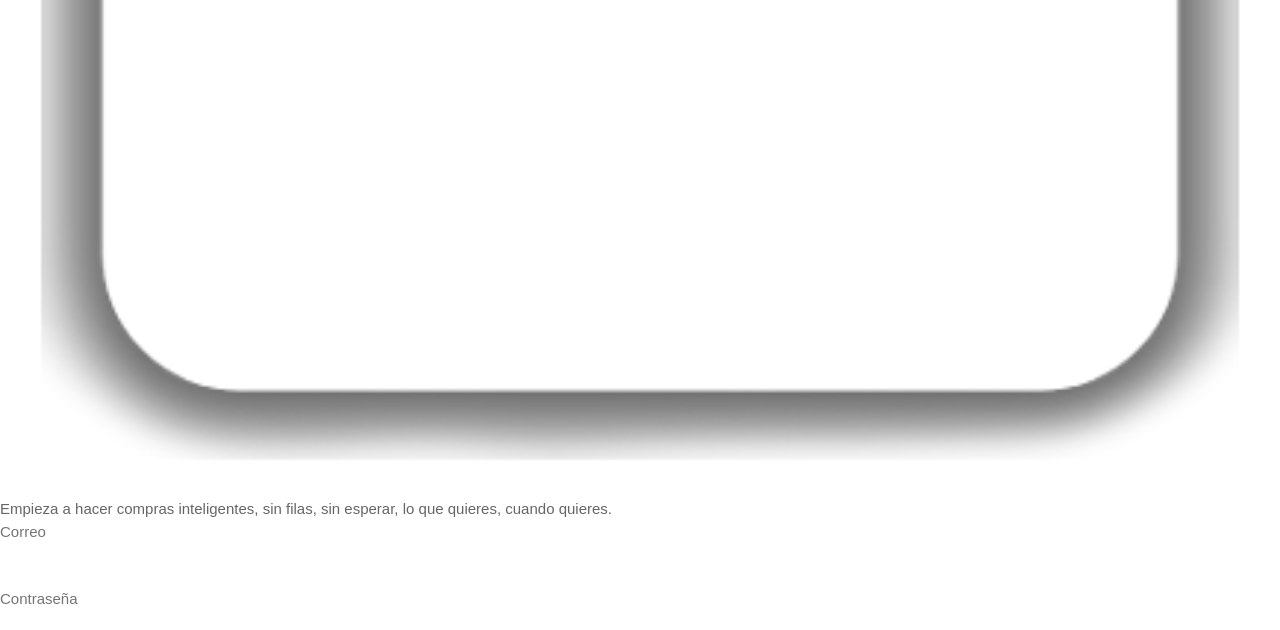
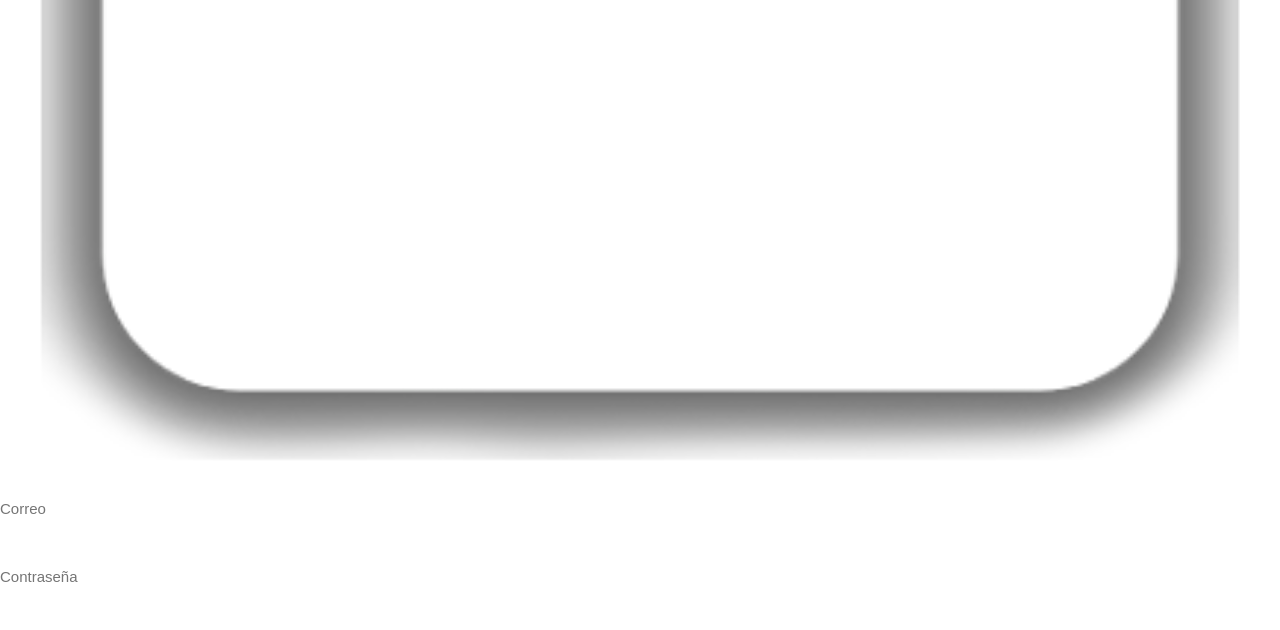
Before and after one commit to GabrielEsq1/testedede, a website: page index.html in a window 1280 px wide. Shown: the part 1283-1913 px from the top of the page. Drawn offline with Linux system fonts and the light colour scheme.

Commit message:
Update index.html

```diff
--- a/index.html
+++ b/index.html
@@ -71,7 +71,6 @@
 	<div id="bloqueBlanco">
 		<h2 id="texto1" >Bienvenido </h1>
 	  <div><img  id="imagen21" src="/images/bg.png" width=100%  alt=""/>	</div>
-      <p id="texto2" >Empieza a hacer compras inteligentes, sin filas, sin esperar, lo que quieres, cuando quieres. </p>
 		<form id="formulariodeiniciodesesion" action="/action_page.php">
 			<input type="text" id="fname" name="fname" placeholder="Correo" ><br><br>
 
```
